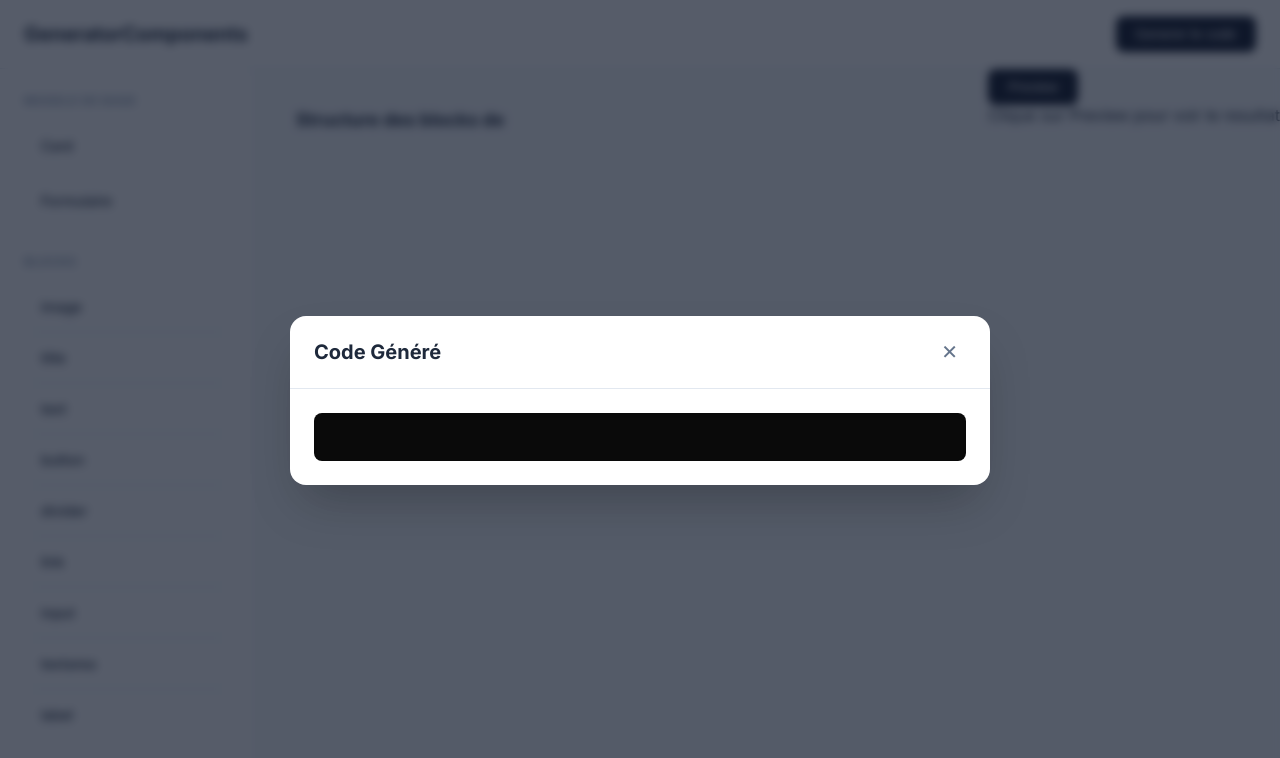
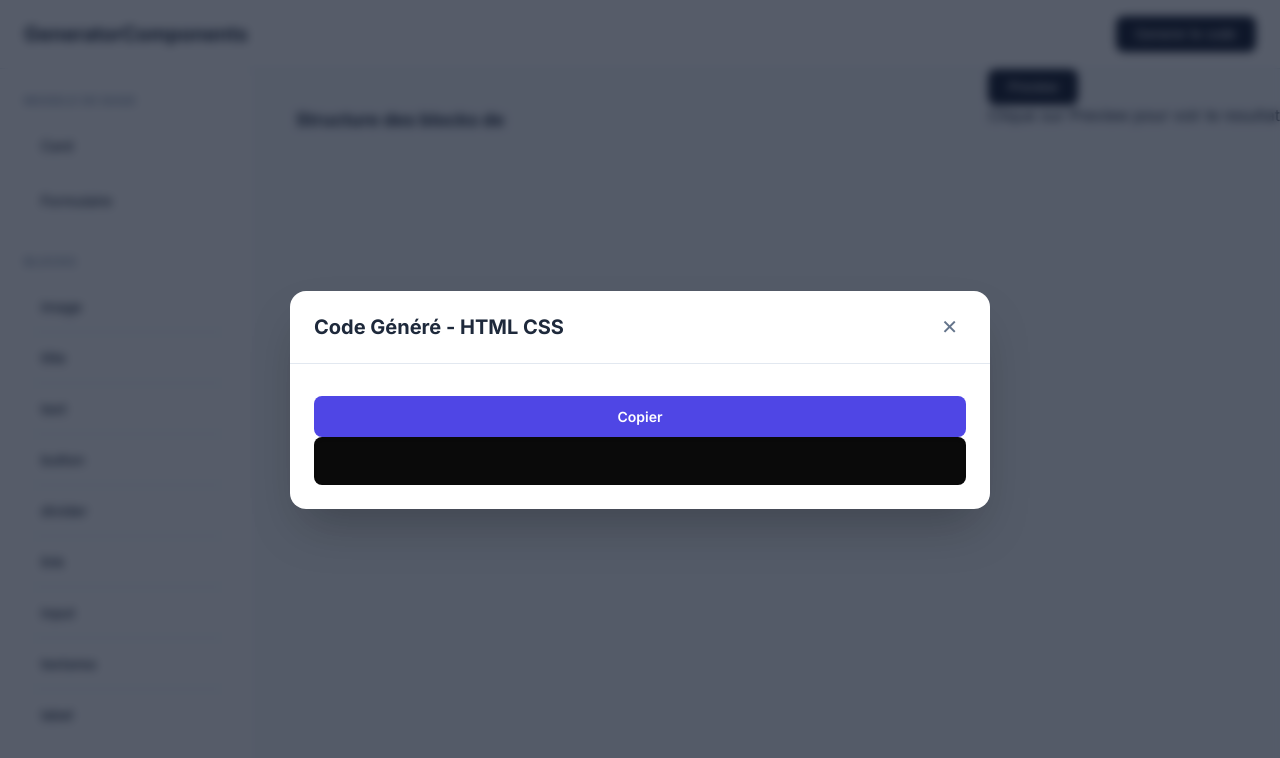
Before and after one commit to Tatiana-Juin/generatorComponents, a React (Vite) app: page / in a window 1280 px wide. Both pictures are taken after a click on the button "Generer le code". Shown: the top 758 px of the page. Built offline with nearby package versions, Linux system fonts and the light colour scheme.

Commit message:
J'ai fait le design je doit encore faire quelque amelioration pour générer le code

```diff
--- a/src/features/codegen/CodeGenerator.jsx
+++ b/src/features/codegen/CodeGenerator.jsx
@@ -24,22 +24,33 @@ function generateCode(block) {
       return '';
   }
 }
+
+
+
 export default function CodeGenerator({block,onGenerate}) {
+  const generatedCode = block.map(b => generateCode(b)).join("\n");
+
+  // fonction pour copier
+  function handleCopy(){
+    navigator.clipboard.writeText(generatedCode);
+
+  }
   return (
 
     <div className="popup-overlay">
       <div className="popup-content">
 
         <div className="popup-header">
-          <h2>Code Généré</h2>
+          <h2>Code Généré - HTML CSS</h2>
           {/* Un petit bouton pour fermer la pop-up */}
           <button className="close-btn" onClick={onGenerate}>✕</button>
         </div>
 
         <div className="popup-body">
+          <button className="preview-button" onClick={handleCopy}> Copier</button>
           <pre className="code-box">
            <code>
-              {block.map(b => generateCode(b)).join("\n")}
+              {generatedCode}
             </code>
           </pre>
         </div>
--- a/src/index.css
+++ b/src/index.css
@@ -392,14 +392,14 @@ aside h2:first-of-type {
 
 /* --- LE BLOC DE CODE (FOND NOIR / TEXTE BLANC) --- */
 .code-box {
-  background-color: #0a0a0a; /* Fond noir */
-  color: #ffffff;            /* Texte blanc */
+  background-color: #0a0a0a;
+  color: #ffffff;
   padding: 1.5rem;
   border-radius: 0.5rem;
   font-family: 'Courier New', Courier, monospace;
   font-size: 0.875rem;
   line-height: 1.6;
-  overflow-x: auto; /* Scroll horizontal si le code est trop long */
+  overflow-x: auto;
   margin: 0;
   box-shadow: inset 0 2px 4px 0 rgba(0, 0, 0, 0.06);
 }
```
